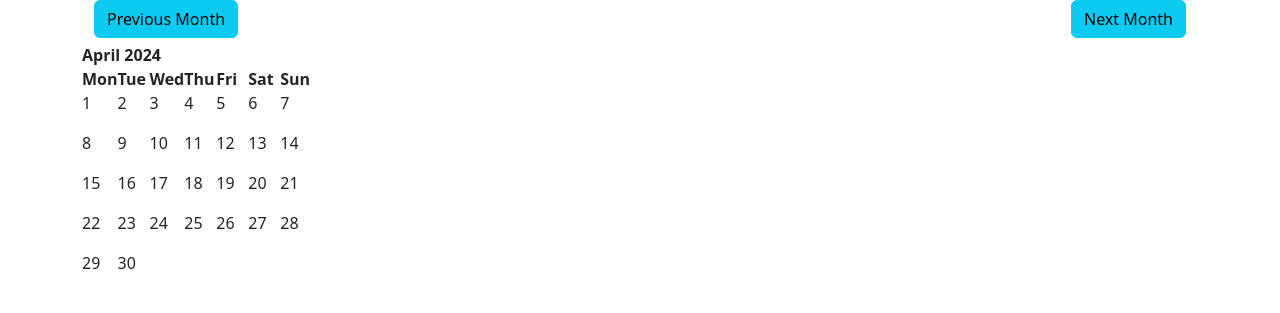
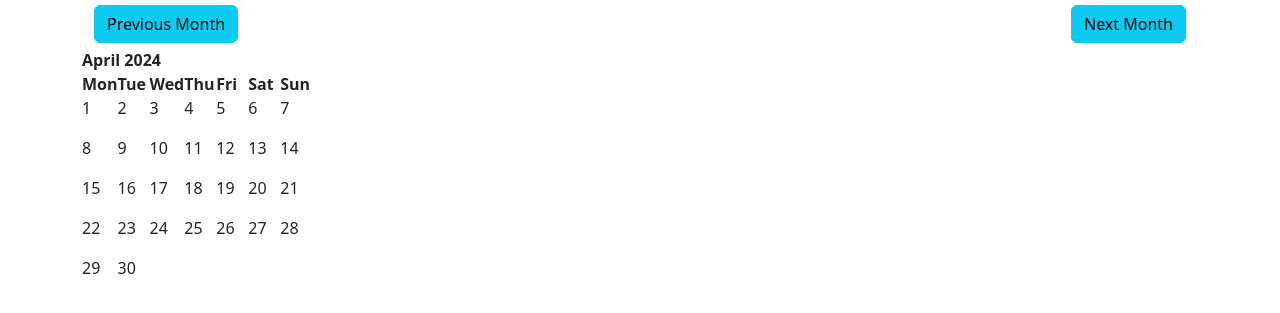
Before and after one commit to alex-aNelson/313-project, a Django app: page /calendar/ in a window 1280 px wide. Shown: the part 56-369 px from the top of the page. Run offline with Django 5.2, Linux system fonts and the light colour scheme; data comes from the database, SQL or seed files in the repository; both versions use the stored data as it was after the commit; some libraries are stand-ins or nearby versions.

Commit message:
Commit 4/29

```diff
--- a/calendar_project/calendarAPP/templates/calendarAPP/calendar.html
+++ b/calendar_project/calendarAPP/templates/calendarAPP/calendar.html
@@ -5,7 +5,7 @@
 {% endblock %}
 
 {% block content %}
-<div class="container" style="margin-bottom: 5px;">
+<div class="container" style="margin-bottom: 5px; margin-top: 5px;">
 	<a class="btn btn-info" href="{% url 'cal:calendar' %}?{{ prev_month }}"> Previous Month </a>
 	<a class="btn btn-info" style="float: right;" href="{% url 'cal:calendar' %}?{{ next_month }}"> Next Month </a>
 </div>
--- a/calendar_project/calendarAPP/templates/calendarAPP/navbar.html
+++ b/calendar_project/calendarAPP/templates/calendarAPP/navbar.html
@@ -1,6 +1,6 @@
 <nav class="navbar navbar-expand-lg bg-body-tertiary">
     <div class="container-fluid">
-      <a class="navbar-brand" href="#">Calendar.io</a>
+      <a class="navbar-brand" href="{% url 'cal:home'%}">Calendar.io</a>
       <button class="navbar-toggler" type="button" data-bs-toggle="collapse" data-bs-target="#navbarNav" aria-controls="navbarNav" aria-expanded="false" aria-label="Toggle navigation">
         <span class="navbar-toggler-icon"></span>
       </button>
```
Also changed, not shown: calendar_project/db.sqlite3.
